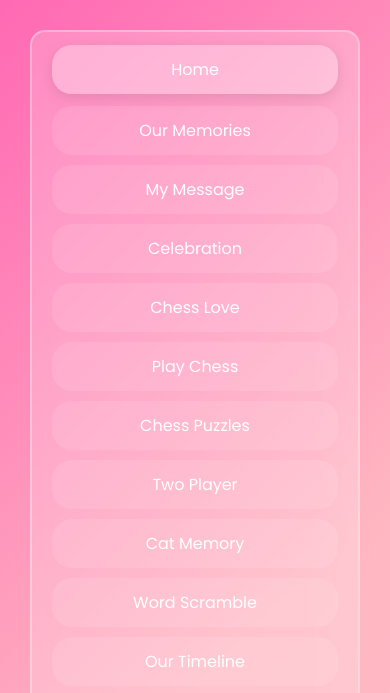
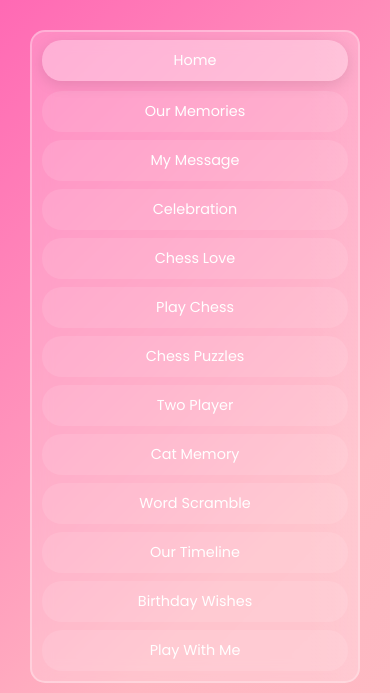
Before and after one commit to aryan050704/bhumibirthday2025, a plain HTML site: page main.html in a window 390 px wide. Shown: the top 693 px of the page. Drawn offline with Linux system fonts and the light colour scheme.

Commit message:
Improved mobile navigation bar visibility

```diff
--- a/styles.css
+++ b/styles.css
@@ -299,22 +299,26 @@ body::before {
         position: relative;
         top: 0;
         margin: 10px;
+        padding: 10px 0;
     }
 
     .nav-links {
         flex-direction: column;
         align-items: center;
-        gap: 10px;
+        gap: 8px;
+        padding: 0 10px;
     }
 
     .nav-links a {
         width: 100%;
         text-align: center;
-        padding: 12px;
+        padding: 10px;
+        font-size: 0.9rem;
     }
 
     .cta-buttons {
         flex-direction: column;
         align-items: center;
+        gap: 15px;
     }
 }
```
